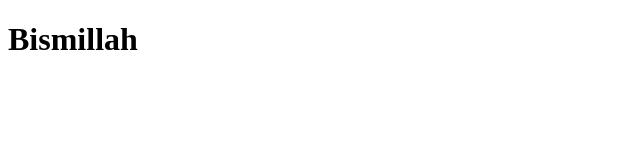
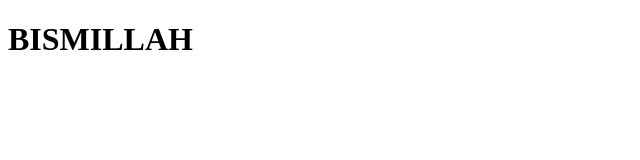
Before and after one commit to Imon328/webone, a plain HTML site: page index.html in a window 1280 px wide. Shown: the whole page, without its empty margins (0-640 px from the left). Drawn offline with Linux system fonts and the light colour scheme.

Commit message:
first ever commit

```diff
--- a/index.html
+++ b/index.html
@@ -7,7 +7,6 @@
     <title>Document</title>
  </head>
  <body>
-    <h1>Bismillah</h1>
-
+    <h1>BISMILLAH</h1>
  </body>
  </html>
```
Lines whose indentation alone changed are shown as unchanged.
